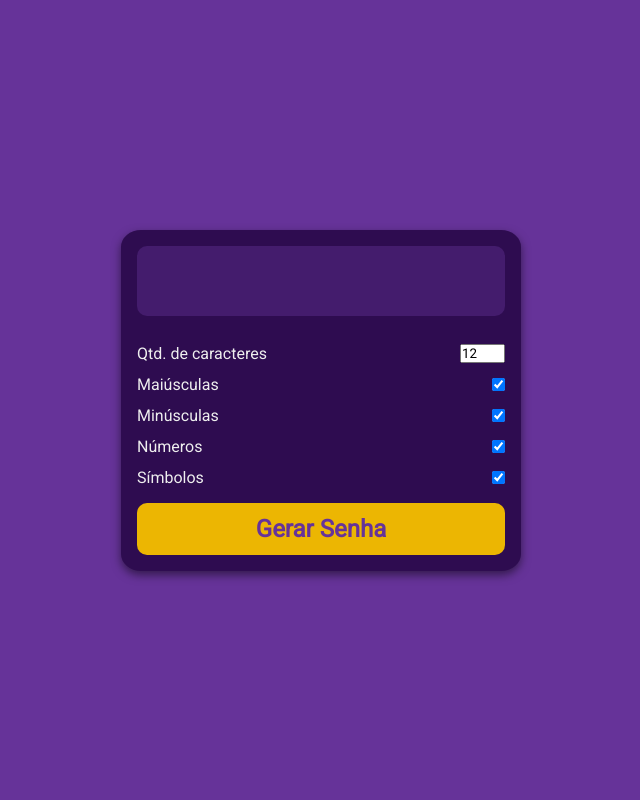
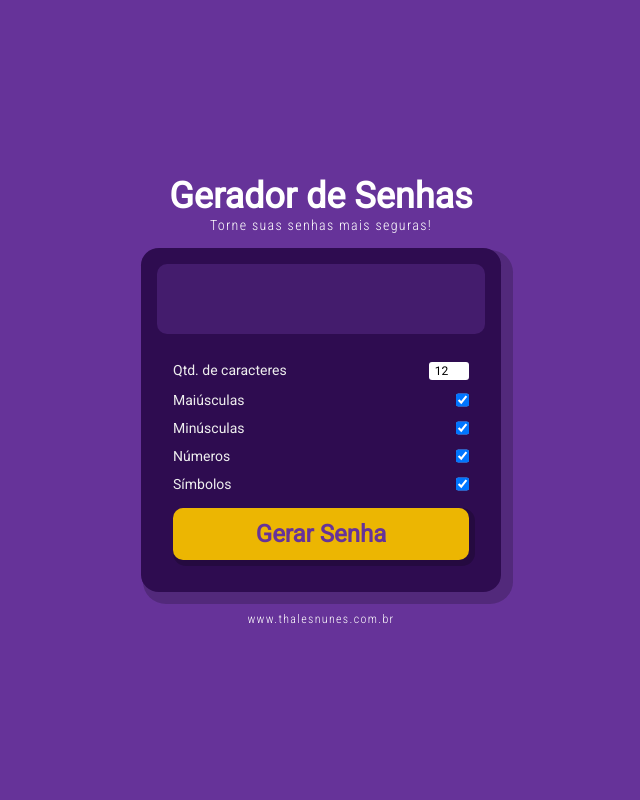
Before and after one commit to thalesonunes/pequenos-projetos, a PHP site: page / in a window 1280 px wide. Shown: the whole page, without its empty margins (319-959 px from the left). Run offline with PHP 8.4, Linux system fonts and the light colour scheme.

Commit message:
Gerador de Senhas finalizado!

```diff
--- a/gerador-de-senhas/index.html
+++ b/gerador-de-senhas/index.html
@@ -13,6 +13,9 @@
 </head>
 <body>
 
+    <h1 id="titulo">Gerador de Senhas</h1>
+    <p id="subtitulo">Torne suas senhas mais seguras!</p>
+
     <div class="pw-container">
 
         <div class="pw-header">
@@ -26,7 +29,7 @@
 
             <div class="form-control">
                 <label for="len">Qtd. de caracteres</label>
-                <input type="number" id="len" value="12" min="2" max="30">
+                <input type="number" id="len" value="12" min="2" max="18">
             </div>
 
             <div class="form-control">
@@ -55,5 +58,9 @@
 
     </div>
 
+    <footer>
+        <p id="rodape">www.thalesnunes.com.br</p>
+    </footer>
+
 </body>
 </html>
--- a/gerador-de-senhas/script.js
+++ b/gerador-de-senhas/script.js
@@ -30,36 +30,40 @@ function getSymbol() {
 
 function generatePassword() {
 
-    // const len = lenEl.value;
-    const len = 12;
+    const len = lenEl.value;
 
     let password = "";
 
-    if (upperEl.checked) {
-        password += getUppercase();
-    }
+    // if (upperEl.checked) {
+    //     password += getUppercase();
+    // }
 
-    if (lowerEl.checked) {
-        password += getLowercase();
-    }
+    // if (lowerEl.checked) {
+    //     password += getLowercase();
+    // }
 
-    if (numberEl.checked) {
-        password += getNumber();
-    }
+    // if (numberEl.checked) {
+    //     password += getNumber();
+    // }
 
-    if (symbolEL.checked) {
-        password += getSymbol();
-    }
+    // if (symbolEL.checked) {
+    //     password += getSymbol();
+    // }
 
-    for (let i = password.length; i > len; i++) {
+    for (let i = password.length; i < len; i++) {
         const x = generateX();
         password += x;
     }
 
-    pwEl.innerText = password;
+    if(password === ""){
+        pwEl.innerText = "Selecione algum caractere!";
+    }else{
+        pwEl.innerText = password;
+    }
+
 }
 
-function genenateX() {
+function generateX() {
     const xs = [];
 
     if (upperEl.checked) {
@@ -81,10 +85,6 @@ function genenateX() {
     if (xs.length === 0) return "";
 
     return xs[Math.floor(Math.random() * xs.length)];
-
-    // console.log(Math.random() * xs.length);
-    //return Math.random() * xs.length;
-
 }
 
 generateEL.addEventListener("click", generatePassword);
--- a/gerador-de-senhas/style.css
+++ b/gerador-de-senhas/style.css
@@ -1,5 +1,6 @@
 /* Importando Fonts Externas */
 @import url('https://fonts.googleapis.com/css2?family=Roboto&display=swap');
+@import url('https://fonts.googleapis.com/css2?family=Roboto+Condensed:wght@300&display=swap');
 
 /* Resetando CSS */
 * {
@@ -16,13 +17,24 @@ body{
     display: flex;
     align-items: center;
     justify-content: center;
+    flex-direction: column;
     min-height: 100vh;
+}
+
+#titulo{
+    font-size: 36px;
+}
+#subtitulo{
+    font-family: 'Roboto Condensed', sans-serif;
+    margin-bottom: 15px;
+    font-size: 14px;
+    letter-spacing: 1pt;
 }
 
 .pw-container{
     background-color: rgb(46, 12, 80);
-    box-shadow: 0 4px 10px rgba(0, 0, 0, 0.5);
-    min-width: 400px;
+    box-shadow: 7px 7px 0px 5px #00000033;
+    min-width: 360px;
     border-radius: 5%;
 }
 
@@ -57,17 +69,34 @@ body{
     right: 0;
 
     opacity: 0;
-    transform: translate(0, 65%);
+    transform: translate(-25%, -25%);
     transition: opacity 0.2s ease, transform 0.2s ease; */
 }
 
 .pw:hover button{
     opacity: 1;
-    transform: translate(0, 75%);
+    transform: translate(-25%, 0%);
 }
 
 .pw-body{
-    padding: 0 1rem 1rem;
+    padding: 0 2rem 2rem;
+}
+
+.pw-body label{
+    font-size: 14px;
+}
+
+.pw-body #len{
+    border-radius: 3px;
+    border: none;
+    font-size: 12px;
+    text-align: center;
+    padding: 2px 0;
+    width: 40px;
+}
+
+.pw-body #len:focus{
+    outline: none;
 }
 
 .form-control{
@@ -90,4 +119,18 @@ body{
     margin-top: 1rem;
     width: 100%;
     border-radius: 10px;
+    box-shadow: 3px 3px 0px 3px #00000033;
 }
+
+.generate:active{
+    transform: translate(3px, 3px);
+    box-shadow: none;
+}
+
+#rodape{
+    font-family: 'Roboto Condensed', sans-serif;
+    margin-top: 20px;
+    font-size: 12px;
+    letter-spacing: 1pt;
+    font-weight: 100;
+}
```
